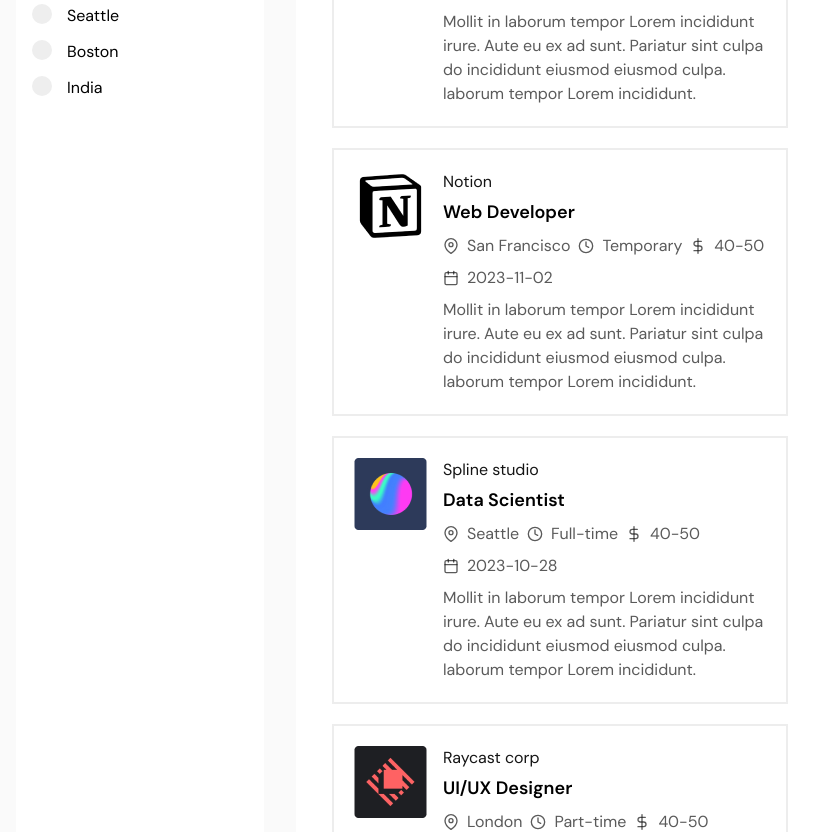
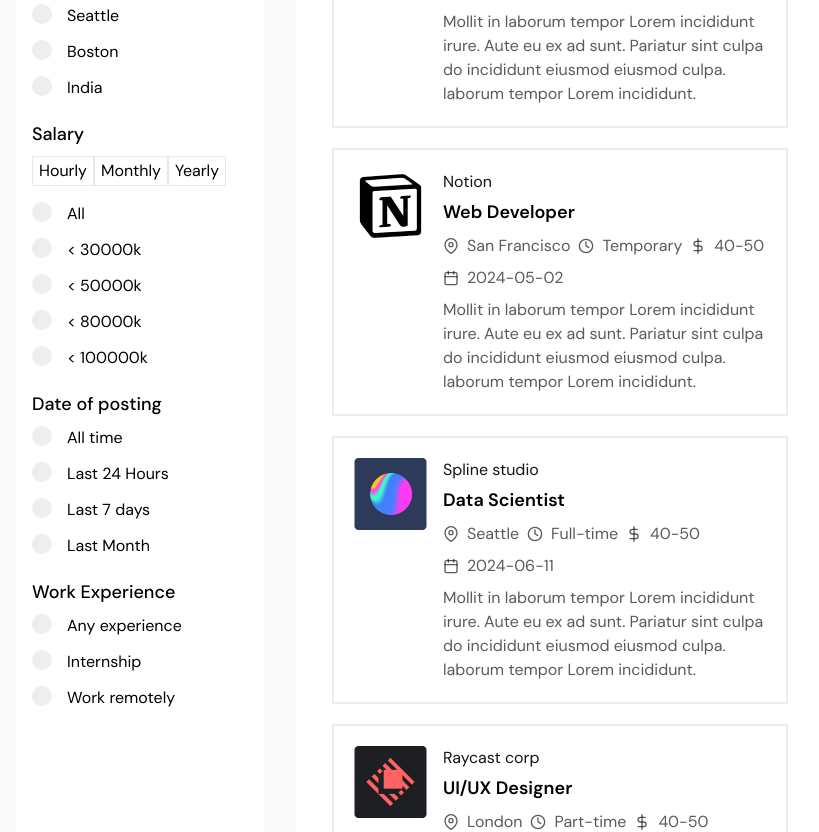
Before and after one commit to UjjwalBaranwal/Job-Portal, a React (Vite) app in the folder Frontend/: page / in a window 1280 px wide. Shown: the part 640-1472 px from the top of the page, without its empty margins (80-899 px from the left). Built offline with nearby package versions, Linux system fonts and the light colour scheme.

Commit message:
all the job filters added

```diff
--- a/Frontend/public/jobs.json
+++ b/Frontend/public/jobs.json
@@ -8,7 +8,7 @@
       "maxPrice": "30",
       "salaryType": "Yearly",
       "jobLocation": "Brussels",
-      "postingDate": "2023-11-03",
+      "postingDate": "2024-05-03",
       "experienceLevel": "Any experience",
       "employmentType": "Full-time",
       "description": "Mollit in laborum tempor Lorem incididunt irure. Aute eu ex ad sunt. Pariatur sint culpa do incididunt eiusmod eiusmod culpa. laborum tempor Lorem incididunt."
@@ -22,7 +22,7 @@
       "maxPrice": "50",
       "salaryType": "Yearly",
       "jobLocation": "San Francisco",
-      "postingDate": "2023-11-02",
+      "postingDate": "2024-05-02",
       "experienceLevel": "Internship",
       "employmentType": "Temporary",
       "description": "Mollit in laborum tempor Lorem incididunt irure. Aute eu ex ad sunt. Pariatur sint culpa do incididunt eiusmod eiusmod culpa. laborum tempor Lorem incididunt."
@@ -36,7 +36,7 @@
       "maxPrice": "50",
       "salaryType": "Yearly",
       "jobLocation": "Seattle",
-      "postingDate": "2023-10-28",
+      "postingDate": "2024-06-11",
       "experienceLevel": "Any experience",
       "employmentType": "Full-time",
       "description": "Mollit in laborum tempor Lorem incididunt irure. Aute eu ex ad sunt. Pariatur sint culpa do incididunt eiusmod eiusmod culpa. laborum tempor Lorem incididunt."
@@ -50,7 +50,7 @@
       "maxPrice": "50",
       "salaryType": "Monthly",
       "jobLocation": "London",
-      "postingDate": "2023-10-05",
+      "postingDate": "2024-06-16",
       "experienceLevel": "Work remotely",
       "employmentType": "Part-time",
       "description": "Mollit in laborum tempor Lorem incididunt irure. Aute eu ex ad sunt. Pariatur sint culpa do incididunt eiusmod eiusmod culpa. laborum tempor Lorem incididunt."
@@ -64,7 +64,7 @@
       "maxPrice": "75",
       "salaryType": "Yearly",
       "jobLocation": "London",
-      "postingDate": "2023-10-28",
+      "postingDate": "2024-06-15",
       "experienceLevel": "Intership",
       "employmentType": "Full-time",
       "description": "Mollit in laborum tempor Lorem incididunt irure. Aute eu ex ad sunt. Pariatur sint culpa do incididunt eiusmod eiusmod culpa. laborum tempor Lorem incididunt."
@@ -78,7 +78,7 @@
       "maxPrice": "120",
       "salaryType": "Yearly",
       "jobLocation": "Boston",
-      "postingDate": "2023-10-05",
+      "postingDate": "2024-06-05",
       "experienceLevel": "Intership",
       "employmentType": "Temporary",
       "description": "Mollit in laborum tempor Lorem incididunt irure. Aute eu ex ad sunt. Pariatur sint culpa do incididunt eiusmod eiusmod culpa. laborum tempor Lorem incididunt."
@@ -92,7 +92,7 @@
       "maxPrice": "80",
       "salaryType": "Yearly",
       "jobLocation": "Brussels",
-      "postingDate": "2023-11-05",
+      "postingDate": "2024-05-05",
       "experienceLevel": "Any experience",
       "employmentType": "Full-time",
       "description": "Mollit in laborum tempor Lorem incididunt irure. Aute eu ex ad sunt. Pariatur sint culpa do incididunt eiusmod eiusmod culpa. laborum tempor Lorem incididunt."
@@ -146,7 +146,7 @@
       "companyLogo": "/images/Loom.png",
       "minPrice": "50",
       "maxPrice": "75",
-      "salaryType": "Yearly",
+      "salaryType": "Monthly",
       "jobLocation": "London",
       "postingDate": "2023-10-28",
       "experienceLevel": "Intership",
--- a/Frontend/src/Pages/Home.jsx
+++ b/Frontend/src/Pages/Home.jsx
@@ -67,12 +67,21 @@ const Home = () => {
 
     if (selected) {
       filteredJobs = filteredJobs.filter(
-        ({ jobLocation, maxPrice, salaryType, employmentType }) =>
-          jobLocation.toLowerCase() === selected.toLowerCase() ||
-          parseInt(maxPrice) <= parseInt(selected) ||
-          salaryType.toLowerCase() === selected.toLowerCase() ||
-          employmentType.toLowerCase() === selected.toLowerCase()
+        ({ jobLocation,
+          maxPrice,
+           experienceLevel,
+            salaryType,
+            employmentType,
+            postingDate
+          }) =>
+            postingDate >= selected ||
+            experienceLevel.toLowerCase()=== selected.toLowerCase() ||
+            salaryType.toLowerCase()===selected.toLowerCase() ||
+            jobLocation.toLowerCase()===selected.toLowerCase() ||
+            employmentType.toLowerCase() === selected.toLowerCase()||
+             parseInt(maxPrice) <= parseInt(selected)
       );
+
     }
     //slice the data based on current page
     const  {startIndex, endIndex}= calculatePageRange();
--- /dev/null
+++ b/Frontend/src/sidebar/Button.jsx
@@ -0,0 +1,11 @@
+import React from 'react'
+
+const Button = ({onClickHandler,value,title}) => {
+  return (
+   <button onClick={onClickHandler} value={value} className={'px-1.5 py-0.5 border text-base hover:bg-blue hover:text-white'}>
+    {title}
+   </button>
+  )
+}
+
+export default Button
--- /dev/null
+++ b/Frontend/src/sidebar/JobPostingData.jsx
@@ -0,0 +1,49 @@
+import React from 'react'
+import InputField from '../components/InputField'
+
+const JobPostingData = ({handleChange}) => {
+    const now = new Date();
+    const twentyFourHourAgo = new Date( now- 24 * 60 *60 * 1000);
+    const sevenDaysAgo = new Date( now- 7*24 * 60 *60 * 1000);
+    const thirtyDaysAgo = new Date( now- 30*24 * 60 *60 * 1000);
+
+    //convert date to string
+    const twentyFourHourAgoDate = twentyFourHourAgo.toISOString().slice(0,10);
+    const sevenDaysAgoDate = sevenDaysAgo.toISOString().slice(0,10);
+    const thirtyDaysAgoDate = thirtyDaysAgo.toISOString().slice(0,10);
+    console.log(twentyFourHourAgo);
+    console.log(twentyFourHourAgoDate);
+  return (
+    <div>
+        <h4 className='text-lg font-medium mb-2'>Date of posting</h4>
+
+        <div>
+            <label className='sidebar-label-container'>
+                <input type="radio" name='test' id='test' value="" onChange={handleChange}/>
+                <span className='checkmark'></span>All time
+            </label>
+            <InputField
+                 handleChange={handleChange}
+                 value={twentyFourHourAgoDate}
+                 title="Last 24 Hours"
+                 name="test"
+            />
+            <InputField
+                 handleChange={handleChange}
+                 value={sevenDaysAgoDate}
+                 title="Last 7 days"
+                 name="test"
+            />
+            <InputField
+                 handleChange={handleChange}
+                 value={thirtyDaysAgoDate}
+                 title="Last Month"
+                 name="test"
+            />
+
+        </div>
+    </div>
+  )
+}
+
+export default JobPostingData
--- /dev/null
+++ b/Frontend/src/sidebar/Salary.jsx
@@ -0,0 +1,48 @@
+import React from 'react'
+import Button from './Button'
+import InputField from '../components/InputField'
+
+const Salary = ({handleChange,handleClick}) => {
+  return (
+    <div>
+        <h4 className='text-lg font-medium mb-2'>Salary</h4>
+        <div className='mb-4'>
+          <Button onClickHandler={handleClick} value="" title="Hourly"/>
+          <Button onClickHandler={handleClick} value="Monthly" title="Monthly"/>
+          <Button onClickHandler={handleClick} value="Yearly" title="Yearly"/>
+        </div>
+        <div>
+        <label className='sidebar-label-container'>
+                <input type="radio" name='test2' id='test' value="" onChange={handleChange}/>
+                <span className='checkmark'></span>All
+            </label>
+        <InputField
+        handleChange={handleChange}
+            value={30}
+            title="< 30000k"
+            name="test2"
+            />
+        <InputField
+        handleChange={handleChange}
+            value={50}
+            title="< 50000k"
+            name="test2"
+            />
+        <InputField
+        handleChange={handleChange}
+            value={80}
+            title="< 80000k"
+            name="test2"
+            />
+        <InputField
+        handleChange={handleChange}
+            value={100}
+            title="< 100000k"
+            name="test2"
+            />
+        </div>
+    </div>
+  )
+}
+
+export default Salary
--- a/Frontend/src/sidebar/Sidebar.jsx
+++ b/Frontend/src/sidebar/Sidebar.jsx
@@ -1,5 +1,8 @@
 import React from 'react'
 import Location from './Location'
+import Salary from './Salary'
+import JobPostingData from './JobPostingData'
+import WorkExperience from './WorkExperience'
 
 const Sidebar = ({handleChange, handleClick}) => {
   return (
@@ -8,6 +11,10 @@ const Sidebar = ({handleChange, handleClick}) => {
 
         <Location handleChange={handleChange}/>
 
+        <Salary handleChange={handleChange} handleClick={handleClick}/>
+
+        <JobPostingData handleChange={handleChange}/>
+        <WorkExperience handleChange={handleChange}/>
     </div>
   )
 }
--- /dev/null
+++ b/Frontend/src/sidebar/WorkExperience.jsx
@@ -0,0 +1,32 @@
+import React from 'react'
+import InputField from '../components/InputField'
+
+const WorkExperience = ({handleChange}) => {
+  return (
+    <div>
+        <h4 className='text-lg font-medium mb-2'>Work Experience</h4>
+
+        <div>
+            <label className='sidebar-label-container'>
+                <input type="radio" name='test' id='test' value="" onChange={handleChange}/>
+                <span className='checkmark'></span>Any experience
+            </label>
+            <InputField
+            handleChange={handleChange}
+            value="internship"
+            title="Internship"
+            name="test"
+            />
+             <InputField
+            handleChange={handleChange}
+            value="work remotely"
+            title="Work remotely"
+            name="test"
+            />
+
+        </div>
+    </div>
+  )
+}
+
+export default WorkExperience
```
